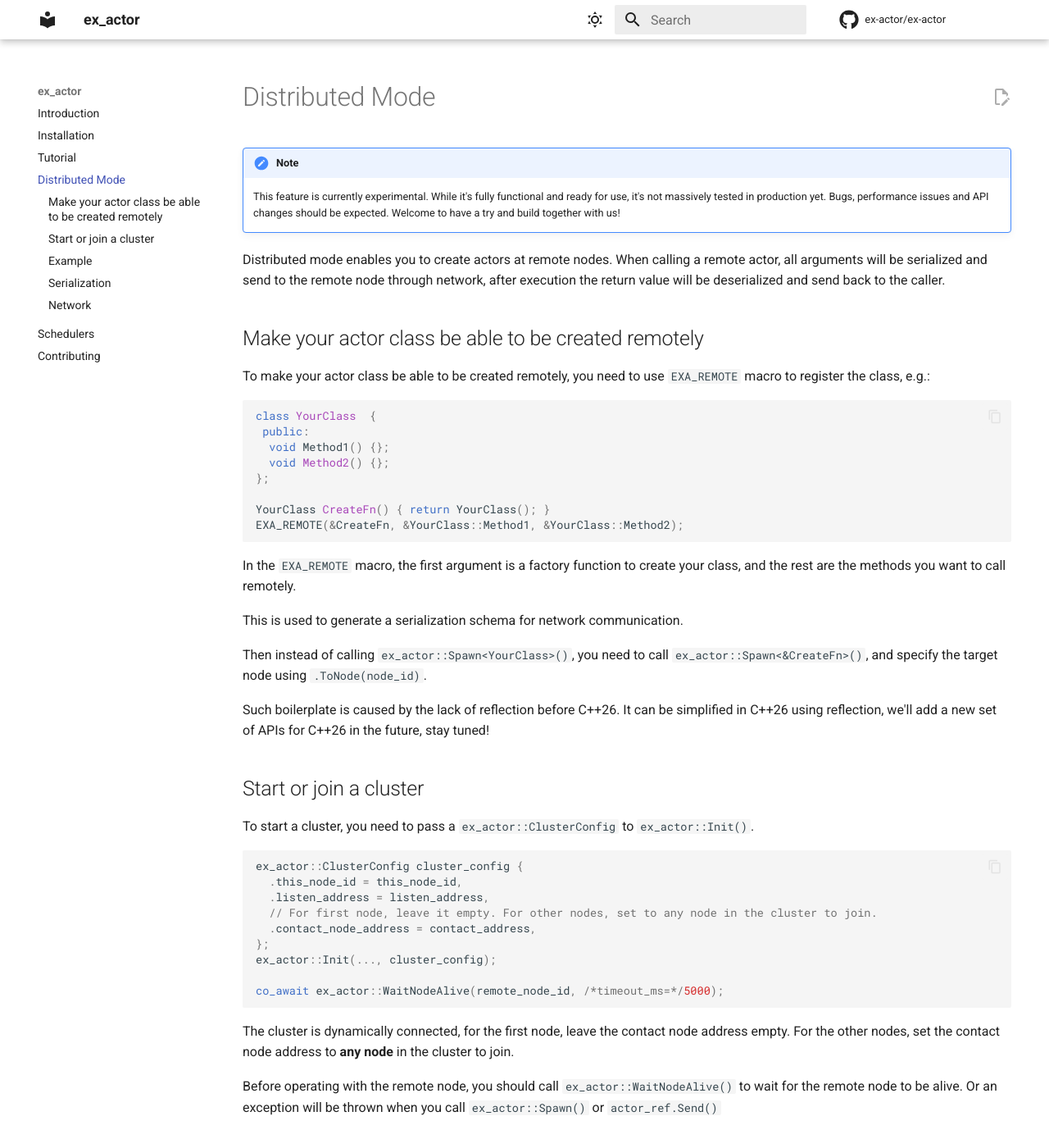
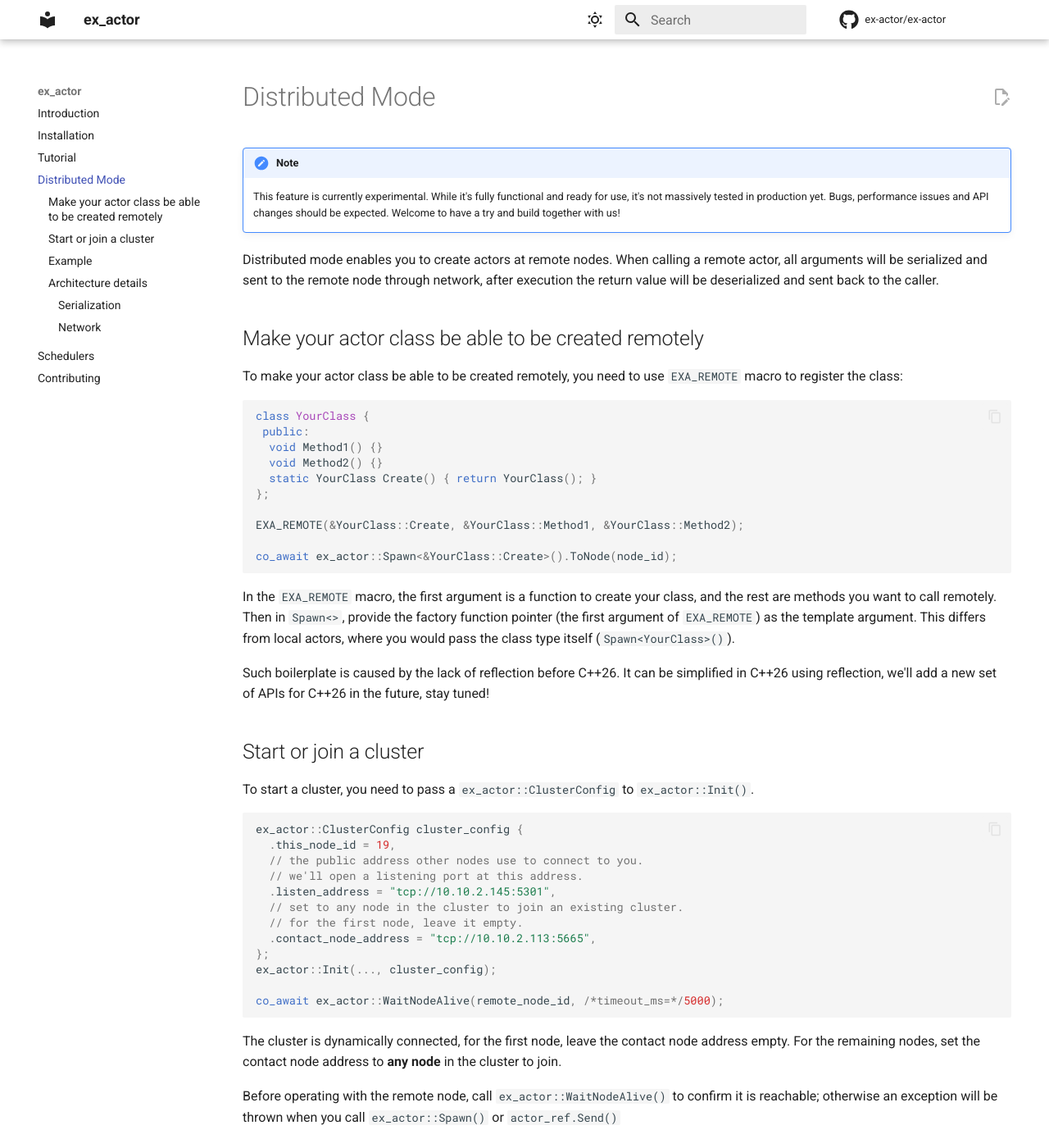
Before and after one commit to ex-actor/ex-actor, an MkDocs documentation site: the page built from docs/contents/distributed_mode.md, in a window 1280 px wide and 1400 px high. Shown: the whole window at 82% size. Built offline with MkDocs 1.6.1 and Material for MkDocs 9.7.7, drawn with Linux system fonts in a browser that asks for light colours; comment, search, counter and statistics services are not loaded; some of the changed text lies outside the part shown.

Commit message:
[doc] polish distributed mode doc (#185)

````diff
--- a/docs/contents/distributed_mode.md
+++ b/docs/contents/distributed_mode.md
@@ -6,28 +6,28 @@
 
 
 Distributed mode enables you to create actors at remote nodes. When calling a remote actor, all arguments will be
-serialized and send to the remote node through network, after execution the return value will be deserialized and send
+serialized and sent to the remote node through network, after execution the return value will be deserialized and sent
 back to the caller.
 
 ## Make your actor class be able to be created remotely
-To make your actor class be able to be created remotely, you need to use `EXA_REMOTE` macro to register the class, e.g.:
+
+To make your actor class be able to be created remotely, you need to use `EXA_REMOTE` macro to register the class:
 
 ```cpp
-class YourClass  {
+class YourClass {
  public:
-  void Method1() {};
-  void Method2() {};
+  void Method1() {}
+  void Method2() {}
+  static YourClass Create() { return YourClass(); }
 };
 
-YourClass CreateFn() { return YourClass(); }
-EXA_REMOTE(&CreateFn, &YourClass::Method1, &YourClass::Method2);
+EXA_REMOTE(&YourClass::Create, &YourClass::Method1, &YourClass::Method2);
+
+co_await ex_actor::Spawn<&YourClass::Create>().ToNode(node_id);
 ```
 
-In the `EXA_REMOTE` macro, the first argument is a factory function to create your class, and the rest are the methods you want to call remotely.
-
-This is used to generate a serialization schema for network communication.
-
-Then instead of calling `ex_actor::Spawn<YourClass>()`, you need to call `ex_actor::Spawn<&CreateFn>()`, and specify the target node using `.ToNode(node_id)`.
+In the `EXA_REMOTE` macro, the first argument is a function to create your class, and the rest are methods you want to call remotely.
+Then in `Spawn<>`, provide the factory function pointer (the first argument of `EXA_REMOTE`) as the template argument. This differs from local actors, where you would pass the class type itself (`Spawn<YourClass>()`).
 
 Such boilerplate is caused by the lack of reflection before C++26. It can be simplified in C++26 using reflection, we'll add a new set of APIs for C++26 in the future, stay tuned!
 
@@ -37,10 +37,13 @@ To start a cluster, you need to pass a `ex_actor::ClusterConfig` to `ex_actor::I
 
 ```cpp
 ex_actor::ClusterConfig cluster_config {
-  .this_node_id = this_node_id,
-  .listen_address = listen_address,
-  // For first node, leave it empty. For other nodes, set to any node in the cluster to join.
-  .contact_node_address = contact_address,
+  .this_node_id = 19,
+  // the public address other nodes use to connect to you.
+  // we'll open a listening port at this address.
+  .listen_address = "tcp://10.10.2.145:5301",
+  // set to any node in the cluster to join an existing cluster.
+  // for the first node, leave it empty.
+  .contact_node_address = "tcp://10.10.2.113:5665",
 };
 ex_actor::Init(..., cluster_config);
 
@@ -48,10 +51,9 @@ co_await ex_actor::WaitNodeAlive(remote_node_id, /*timeout_ms=*/5000);
 ```
 
 The cluster is dynamically connected, for the first node, leave the contact node address empty.
-For the other nodes, set the contact node address to **any node** in the cluster to join.
+For the remaining nodes, set the contact node address to **any node** in the cluster to join.
 
-Before operating with the remote node, you should call `ex_actor::WaitNodeAlive()` to wait for the remote node to be alive.
-Or an exception will be thrown when you call `ex_actor::Spawn()` or `actor_ref.Send()`
+Before operating with the remote node, call `ex_actor::WaitNodeAlive()` to confirm it is reachable; otherwise an exception will be thrown when you call `ex_actor::Spawn()` or `actor_ref.Send()`
 
 ## Example
 
@@ -67,7 +69,7 @@ class PingWorker {
   explicit PingWorker(std::string name) : name_(std::move(name)) {}
 
   // You can also put this outside the class if you don't want to modify your class
-  static PingWorker CreateFn(std::string name) { return PingWorker(std::move(name)); }
+  static PingWorker Create(std::string name) { return PingWorker(std::move(name)); }
 
   std::string Ping(const std::string& message) { return "ack from " + name_ + ", msg got: " + message; }
 
@@ -76,7 +78,7 @@ class PingWorker {
 };
 
 // 0. Register the class & methods using EXA_REMOTE
-EXA_REMOTE(&PingWorker::CreateFn, &PingWorker::Ping);
+EXA_REMOTE(&PingWorker::Create, &PingWorker::Ping);
 
 // Usage: ./distributed_node <node_id> <listen_address> <remote_node_id> [contact_address]
 // The first node in the cluster should omit contact_address.
@@ -102,7 +104,7 @@ exec::task<void> MainCoroutine(int argc, char** argv) {
 
   // 3. Create a remote actor and send messages to it
   auto ping_worker =
-      co_await ex_actor::Spawn<&PingWorker::CreateFn>(/*name=*/"Alice").ToNode(remote_node_id);
+      co_await ex_actor::Spawn<&PingWorker::Create>(/*name=*/"Alice").ToNode(remote_node_id);
   std::string ping_res = co_await ping_worker.Send<&PingWorker::Ping>("hello");
   assert(ping_res == "ack from Alice, msg got: hello");
   std::cout << "All work done, node id: " << this_node_id << std::endl;
@@ -128,19 +130,22 @@ Node 0 is the first node so it doesn't need a contact address. Node 1 specifies
 
 The process will block on `ex_actor::WaitOsExitSignal()` until OS exit signal is received. You should kill them manually by CTRL+C or kill command.
 
-## Serialization
+
+## Architecture details
+
+### Serialization
 
 We choose [reflect-cpp](https://github.com/getml/reflect-cpp) as the serialization library.
-It is a reflection-based C++20 serialization library, which can serialize basic structs automatically, avoid a lot of boilerplate code.
+It is a reflection-based C++20 serialization library, which can serialize basic structs automatically, avoiding a lot of boilerplate code.
 
 As for the protocol, since we have a fixed schema by nature(all nodes use the same binary, so the types are the same across all nodes),
-we can take advantage of a schemafull protocol. From this reason, we choose [Cap'n Proto](https://capnproto.org/) from reflect-cpp's supported protocols.
+we can take advantage of a schemafull protocol. For this reason, we choose [Cap'n Proto](https://capnproto.org/) from reflect-cpp's supported protocols.
 
 
-## Network
+### Network
 
 We choose [ZeroMQ](https://zeromq.org/), it's a well-known and sophisticated message passing library.
 
-The topology is a full mesh. Each node holds one receive DEALER socket bound to local and several send DEALER sockets connected to other nodes.
+The topology is a full mesh. Each node holds one receive DEALER socket bound locally and several send DEALER sockets connected to other nodes.
 
 The node states are synchronized via gossip protocol, no centralized coordination node.
````
